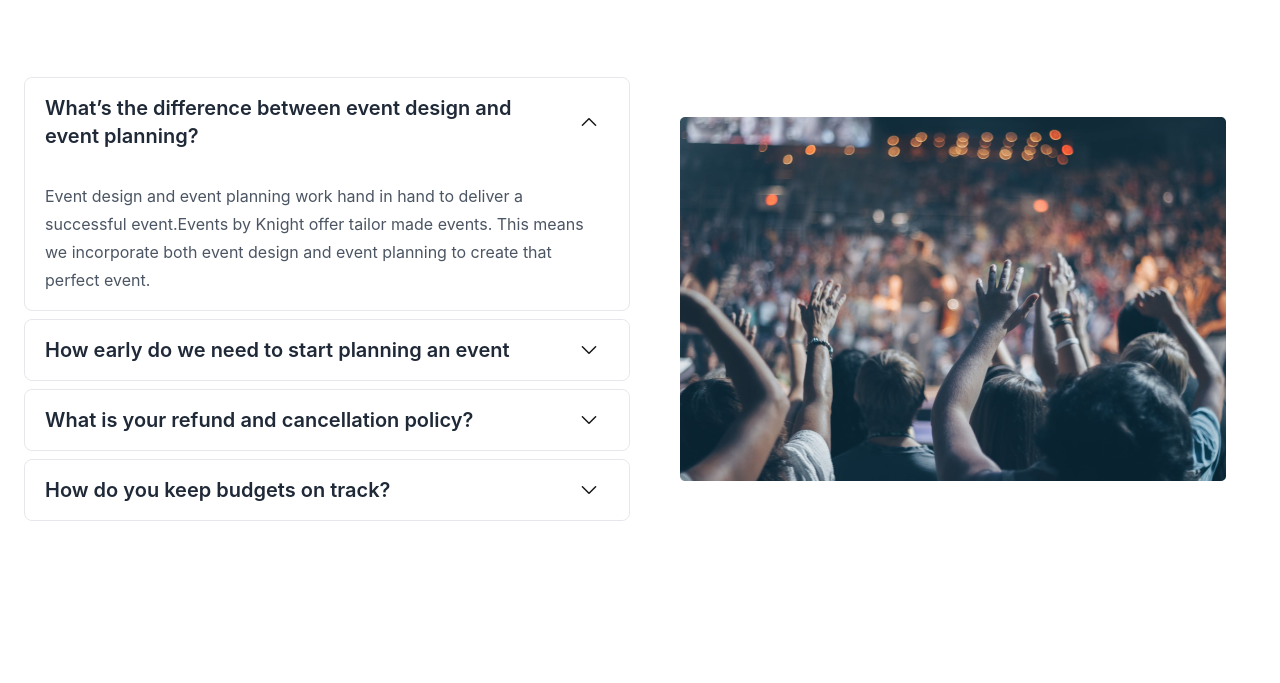
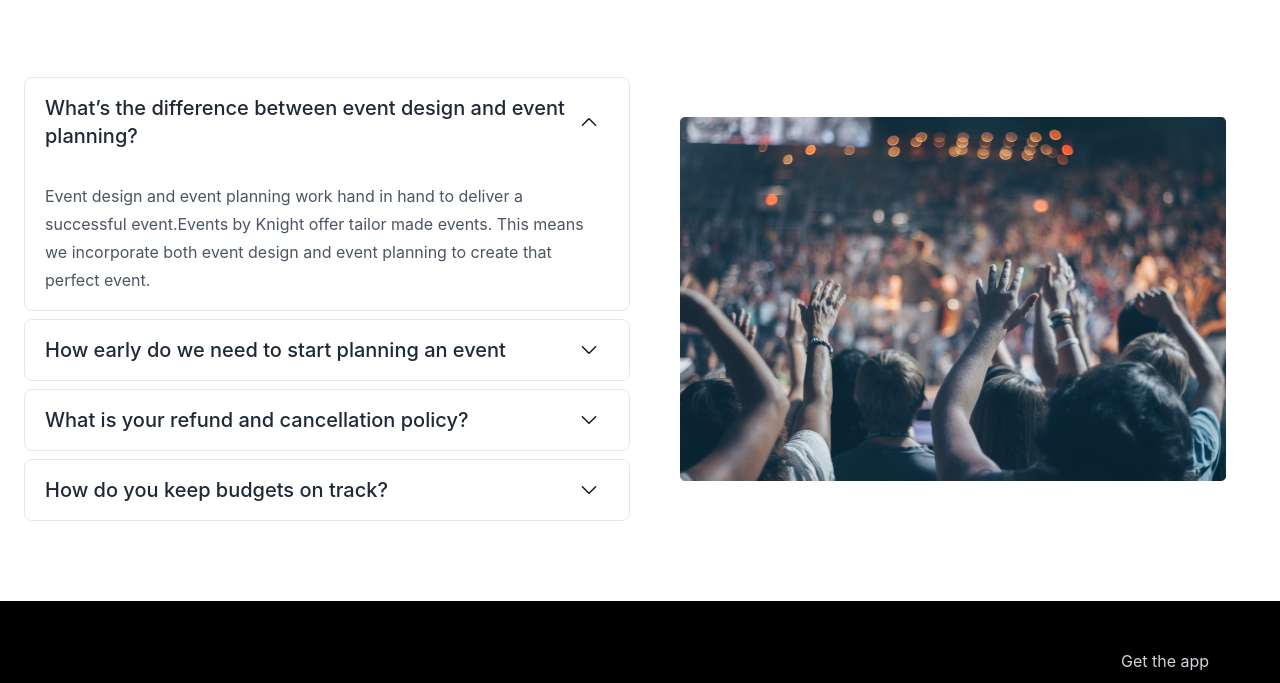
Before and after one commit to shovasarker/convention-center-with-tailwind, a website: page index.html in a window 1280 px wide. Shown: the part 1424-2107 px from the top of the page. Before the commit the page ends 2025 px from the top, so only its background shows below. Drawn offline with Linux system fonts and the light colour scheme.

Commit message:
Footer Added

```diff
--- a/index.html
+++ b/index.html
@@ -302,21 +302,7 @@
                         <!-- 1st Accordion Item -->
                         <div class="rounded-lg bg-white border border-gray-200 mb-2 w-full">
                             <h2 class="accordion-header mb-0" id="flush-headingOne">
-                                <button class="custom-accordion-button
-                                    relative
-                                    flex
-                                    items-center
-                                    w-full
-                                    py-4
-                                    pl-5
-                                    pr-10p
-                                    text-base lg:text-xl text-gray-800 text-left
-                                    font-semibold
-                                    bg-white
-                                    border-0
-                                    !rounded-lg
-                                    transition
-                                    focus:outline-none" type="button" data-bs-toggle="collapse"
+                                <button class="custom-accordion-button" type="button" data-bs-toggle="collapse"
                                     data-bs-target="#flush-collapseOne" aria-expanded="false"
                                     aria-controls="flush-collapseOne">
                                     What’s the difference between event design and event planning?
@@ -324,8 +310,7 @@
                             </h2>
                             <div id="flush-collapseOne" class="accordion-collapse border-0 collapse show"
                                 aria-labelledby="flush-headingOne" data-bs-parent="#accordionFlushExample">
-                                <div
-                                    class="accordion-body py-4 px-5 text-gray-600 text-sm leading-7 lg:text-base lg:leading-7 font-normal ">
+                                <div class="custom-accordion-body">
                                     Event design and event planning work hand in hand to deliver a successful
                                     event.Events by Knight offer tailor made events. This means we incorporate both
                                     event design and event planning to create that perfect event.
@@ -336,31 +321,15 @@
                         <!-- 2nd Accordion Item -->
                         <div class="rounded-lg mb-2 bg-white border border-gray-200 w-full">
                             <h2 class="accordion-header mb-0" id="flush-headingTwo">
-                                <button class="custom-accordion-button
-                                    collapsed
-                                    relative
-                                    flex
-                                    items-center
-                                    w-full
-                                    py-4
-                                    pl-5
-                                    pr-10p
-                                    text-base lg:text-xl text-gray-800 text-left
-                                    font-semibold
-                                    bg-white
-                                    border-0
-                                    rounded-lg
-                                    transition
-                                    focus:outline-none" type="button" data-bs-toggle="collapse"
-                                    data-bs-target="#flush-collapseTwo" aria-expanded="false"
+                                <button class="custom-accordion-button collapsed" type="button"
+                                    data-bs-toggle="collapse" data-bs-target="#flush-collapseTwo" aria-expanded="false"
                                     aria-controls="flush-collapseTwo">
                                     How early do we need to start planning an event
                                 </button>
                             </h2>
                             <div id="flush-collapseTwo" class="accordion-collapse border-0 collapse"
                                 aria-labelledby="flush-headingTwo" data-bs-parent="#accordionFlushExample">
-                                <div
-                                    class="accordion-body py-4 px-5 text-gray-600 text-sm leading-7 lg:text-base lg:leading-7 font-normal ">
+                                <div class="custom-accordion-body">
                                     Different types of event need diffrent amount time for planning so big event
                                     needs at least two month and small event needs two weeks or a month for the
                                     planning.
@@ -371,31 +340,15 @@
                         <!-- 3rd Accordion Item -->
                         <div class="rounded-lg bg-white border border-gray-200 w-full mb-2">
                             <h2 class="accordion-header mb-0" id="flush-headingThree">
-                                <button class="custom-accordion-button
-                                    collapsed
-                                    relative
-                                    flex
-                                    items-center
-                                    w-full
-                                    py-4
-                                    pl-5
-                                    pr-10p
-                                    text-base lg:text-xl text-gray-800 text-left
-                                    font-semibold
-                                    bg-white
-                                    border-0
-                                    rounded-lg
-                                    transition
-                                    focus:outline-none" type="button" data-bs-toggle="collapse"
-                                    data-bs-target="#flush-collapseThree" aria-expanded="false"
-                                    aria-controls="flush-collapseThree">
+                                <button class="custom-accordion-button collapsed" type="button"
+                                    data-bs-toggle="collapse" data-bs-target="#flush-collapseThree"
+                                    aria-expanded="false" aria-controls="flush-collapseThree">
                                     What is your refund and cancellation policy?
                                 </button>
                             </h2>
                             <div id="flush-collapseThree" class="accordion-collapse collapse"
                                 aria-labelledby="flush-headingThree" data-bs-parent="#accordionFlushExample">
-                                <div
-                                    class="accordion-body py-4 px-5 text-gray-600 text-sm leading-7 lg:text-base lg:leading-7 font-normal ">
+                                <div class="custom-accordion-body">
                                     Any event can be cancelled alteast before 30 days of the event with 100% refund
                                     and less than 30 days remaining with 75% refund and 15 days
                                     remaining with 50% refund but if the cancellation is before 7 days or less
@@ -407,31 +360,15 @@
                         <!-- 4th Accordion Item -->
                         <div class="rounded-lg bg-white border border-gray-200 w-full">
                             <h2 class="accordion-header mb-0" id="flush-headingFour">
-                                <button class="custom-accordion-button
-                                    collapsed
-                                    relative
-                                    flex
-                                    items-center
-                                    w-full
-                                    py-4
-                                    pl-5
-                                    pr-10p
-                                    text-base lg:text-xl text-gray-800 text-left
-                                    font-semibold
-                                    bg-white
-                                    border-0
-                                    rounded-lg
-                                    transition
-                                    focus:outline-none" type="button" data-bs-toggle="collapse"
-                                    data-bs-target="#flush-collapseFour" aria-expanded="false"
+                                <button class="custom-accordion-button collapsed" type="button"
+                                    data-bs-toggle="collapse" data-bs-target="#flush-collapseFour" aria-expanded="false"
                                     aria-controls="flush-collapseFour">
                                     How do you keep budgets on track?
                                 </button>
                             </h2>
                             <div id="flush-collapseFour" class="accordion-collapse collapse"
                                 aria-labelledby="flush-headingFour" data-bs-parent="#accordionFlushExample">
-                                <div
-                                    class="accordion-body py-4 px-5 text-gray-600 text-sm leading-7 lg:text-base lg:leading-7 font-normal ">
+                                <div class="custom-accordion-body">
                                     We use our custom app for planning and keeping track of budgets for different
                                     events.
                                 </div>
@@ -447,6 +384,24 @@
         </main>
         <!-- main section end -->
 
+        <!-- footer section start -->
+        <footer class="bg-black py-12">
+            <div class="container px-6 flex flex-col md:flex-row items-center md:justify-between gap-12 md:gap-0">
+                <p class="text-gray-300 text-sm order-last md:order-first">&copy; 2022 Sarker's. All right reserved.</p>
+                <div class="space-y-4">
+                    <span class="text-gray-300 text-base">Get the app</span>
+                    <a class="block" target="_blank" href="https://apps.apple.com/us/app/magnum-quest/id1561915737">
+                        <img src="./images/icons/App Store Badge.png" alt="">
+                    </a>
+                    <a class="block" target="_blank"
+                        href="https://play.google.com/store/apps/details?id=com.Knight.GrandQuest">
+                        <img src="./images/icons/Google Play Badge.png" alt="">
+                    </a>
+                </div>
+            </div>
+        </footer>
+        <!-- footer section end -->
+
     </body>
 
 </html>
--- a/src/input.css
+++ b/src/input.css
@@ -39,7 +39,7 @@
   }
 
   .custom-accordion-button {
-    @apply relative;
+    @apply relative flex items-center w-full py-4 pl-5 pr-10p text-base lg:text-xl text-gray-800 text-left font-medium bg-white border-0 rounded-lg transition focus:outline-none;
   }
   .custom-accordion-button::after {
     @apply content-[""] bg-[url('../../images/icons/expand-arrow.png')] bg-no-repeat bg-contain absolute right-5p w-5 h-5 transition-transform;
@@ -48,4 +48,8 @@
     transform: rotate(-180deg);
     transform-origin: center;
   }
+
+  .custom-accordion-body {
+    @apply py-4 px-5 text-gray-600 text-sm leading-7 lg:text-base lg:leading-7 font-normal;
+  }
 }
```
Also changed, not shown: dist/css/output.css.
